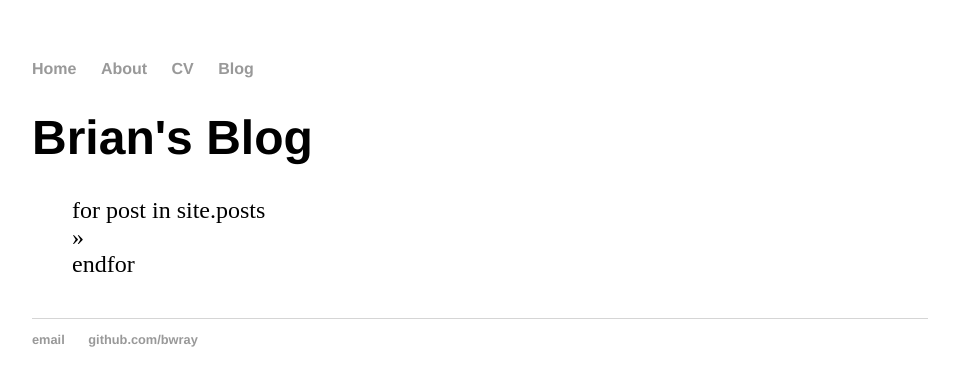
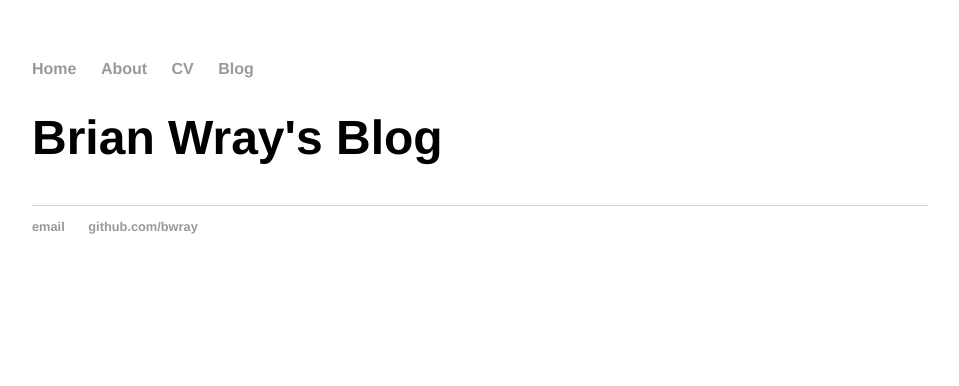
Before and after one commit to bwray/bwray.github.io, a Jekyll site: the page built from blog/index.html, in a window 1280 px wide. Shown: the top 386 px of the page, without its empty margins (160-1119 px from the left). Built offline with Jekyll 4.4.1, drawn with Linux system fonts in a browser that asks for light colours.

Commit message:
Update index.html
restoring original text from tutorial.

```diff
--- a/blog/index.html
+++ b/blog/index.html
@@ -2,10 +2,10 @@
 layout: default
 title: Brian Wray's Blog
 ---
-	<h1>Brian's Blog</h1>
+	<h1>{{ page.title }}</h1>
 	<ul class="posts">
 
-	  for post in site.posts
+	  {% for post in site.posts %}
 	    <li><span>{{ post.date | date_to_string }}</span> » <a href="{{ post.url }}" title="{{ post.title }}">{{ post.title }}</a></li>
-	  endfor
+	  {% endfor %}
 	</ul>
```
